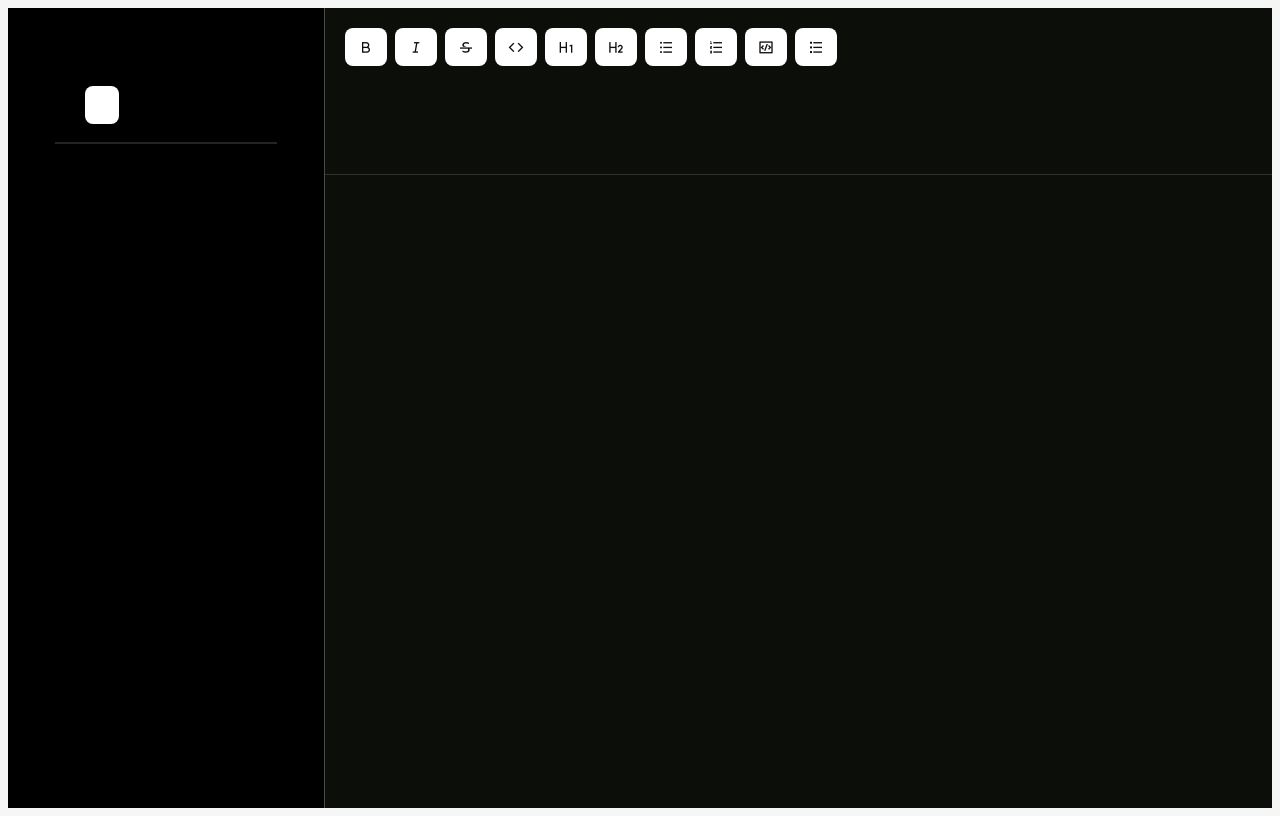
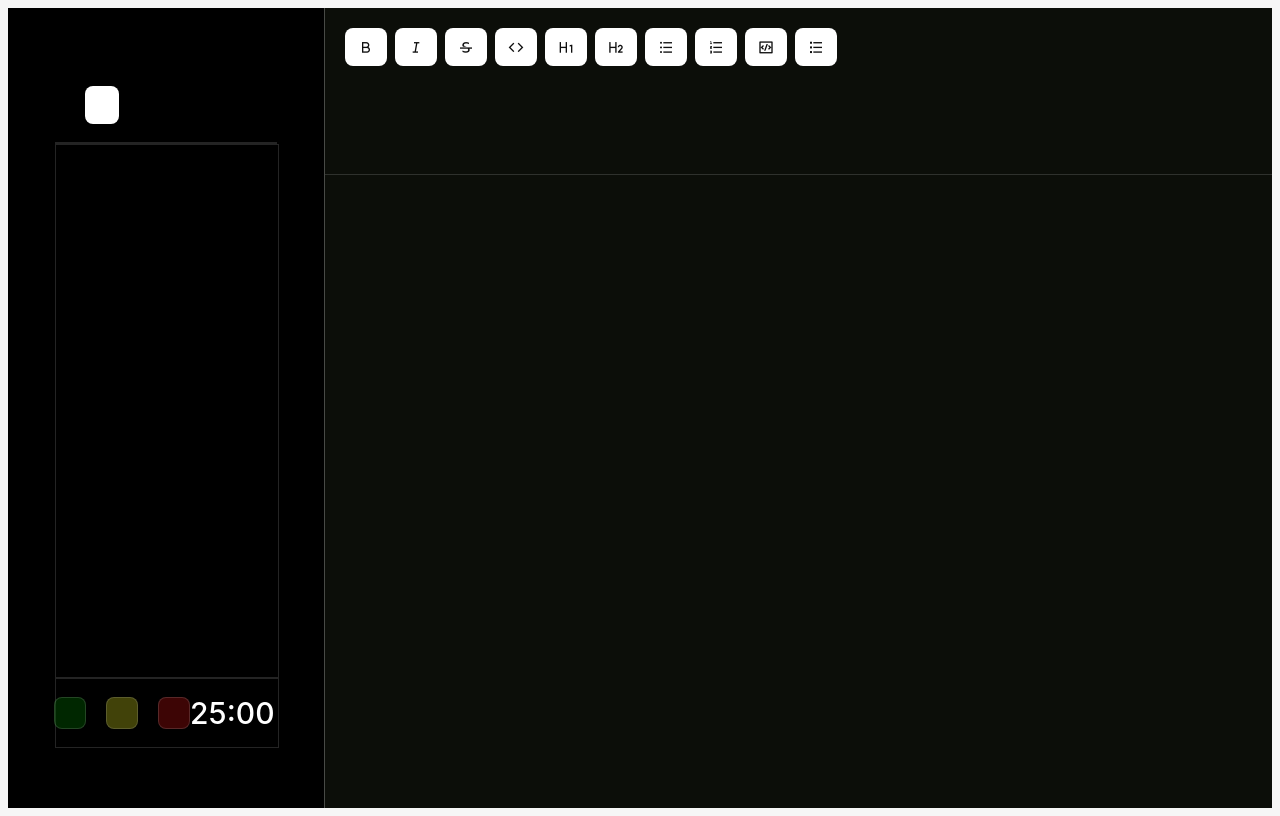
Before and after one commit to mkacki98/hackpad, a React (Vite) app: page / in a window 1280 px wide. Built offline with nearby package versions, Linux system fonts and the light colour scheme.

Commit message:
Add Pomodoro timer.

```diff
--- a/src/App.css
+++ b/src/App.css
@@ -196,9 +196,12 @@ button {
 .entries-container {
   display: flex;
   width: 100%;
+  height: 80%;
   flex-direction: column;
   align-items: center;
   gap: 0.5rem;
+  border: 1px solid #ffffff24;
+  overflow-y: auto;
 }
 
 .entry {
@@ -287,3 +290,66 @@ ul[data-type="taskList"] > li > div {
   display: inline-block;
   margin-left: 10px;
 }
+
+.timer {
+  width: 100%;
+  height: 10%;
+  align-items: column;
+  display: flex;
+  border: 1px solid #ffffff24;
+}
+
+.clock{
+  display: flex;
+  justify-content: center;
+  align-items: center;
+  font-size: 20px;
+  font-weight: 500;
+  color: #ffffff;
+  font-size: 30px;
+  width: 50%;
+}
+
+.timer-tools {
+  display: flex;
+  justify-content: center;
+  align-items: center;
+  padding: 10px;
+  width: 50%;
+}
+
+.start-timer {
+  margin: 0 10px;
+  padding: 6px;
+  background-color: rgba(0, 128, 0, 0.306);
+  padding: 15px;
+}
+
+.start-timer:hover, .start-timer:active {
+  margin: 0 10px;
+  background-color: green;
+}
+
+.stop-timer {
+  margin: 0 10px;
+  padding: 6px;
+  background-color: rgba(211, 214, 32, 0.306);
+  padding: 15px;
+}
+
+.stop-timer:hover, .start-timer:active {
+  margin: 0 10px;
+  background-color: yellow;
+}
+
+.reset-timer {
+  margin: 0 10px;
+  padding: 6px;
+  background-color: rgba(200, 19, 19, 0.306);
+  padding: 15px;
+}
+
+.reset-timer:hover, .reset-timer:active {
+  margin: 0 10px;
+  background-color: red;
+}
--- a/src/components/Sidebar.tsx
+++ b/src/components/Sidebar.tsx
@@ -1,3 +1,5 @@
+import SessionTimer from './../components/Timer';
+
 interface Note
 {
   id: string;
@@ -26,7 +28,7 @@ const Sidebar = ({ Notes, loadNoteContent, deleteNote, createNote }: SidebarProp
             <img src="/new-note.png" alt="NewNote" className="new-note-icon" />
           </button>
         </div>
-        <div className='entries-containers'>
+        <div className='entries-container'>
           <div className="entries">
             {Notes.map((Note: Note, index) => (
               <div key={index} className="entry" onClick={() => displayNewNote(Note)}>
@@ -40,6 +42,7 @@ const Sidebar = ({ Notes, loadNoteContent, deleteNote, createNote }: SidebarProp
             ))}
           </div>
         </div>
+          <SessionTimer />
       </div>
     </div>
   );
--- /dev/null
+++ b/src/components/Timer.tsx
@@ -0,0 +1,65 @@
+import { useState, useEffect, useRef } from 'react';
+
+const SessionTimer = () => {
+  const [minutes, setMinutes] = useState(25);
+  const [seconds, setSeconds] = useState(0);
+  const [isRunning, setIsRunning] = useState(false);
+  const intervalRef = useRef<NodeJS.Timeout | null>(null);
+
+  const startTimer = () => {
+    if (intervalRef.current !== null) return; // if timer is already running, do nothing
+    setIsRunning(true);
+    intervalRef.current = setInterval(() => {
+      setSeconds(prevSeconds => {
+        if (prevSeconds === 0) {
+          setMinutes(prevMinutes => prevMinutes !== 0 ? prevMinutes - 1 : 25);
+          return 59;
+        } else {
+          return prevSeconds - 1;
+        }
+      });
+    }, 1000);
+  };
+
+  const stopTimer = () => {
+    setIsRunning(false);
+    if (intervalRef.current === null) return; // if timer is not running, do nothing
+    clearInterval(intervalRef.current);
+    intervalRef.current = null;
+  };
+
+  const resetTimer = () => {
+    setIsRunning(false);
+    if (intervalRef.current !== null) clearInterval(intervalRef.current);
+    intervalRef.current = null;
+    setMinutes(50);
+    setSeconds(0);
+  };
+
+  useEffect(() => {
+    return () => { // cleanup function to clear interval on component unmount
+      if (intervalRef.current !== null) clearInterval(intervalRef.current);
+    };
+  }, []);
+
+  const timerMinutes = minutes < 10 ? `0${minutes}` : minutes;
+  const timerSeconds = seconds < 10 ? `0${seconds}` : seconds;
+
+  return (
+    <div className="timer">
+      <div className='timer-tools'>
+        <button className='start-timer' onClick={startTimer} disabled={isRunning}>
+        </button>
+        <button className='stop-timer' onClick={stopTimer} disabled={!isRunning}>
+        </button>
+        <button className='reset-timer' onClick={resetTimer}>
+        </button>
+      </div>
+      <div className="clock">
+        <p>{timerMinutes}:{timerSeconds}</p>
+      </div>
+    </div>
+  );
+};
+
+export default SessionTimer;
```
